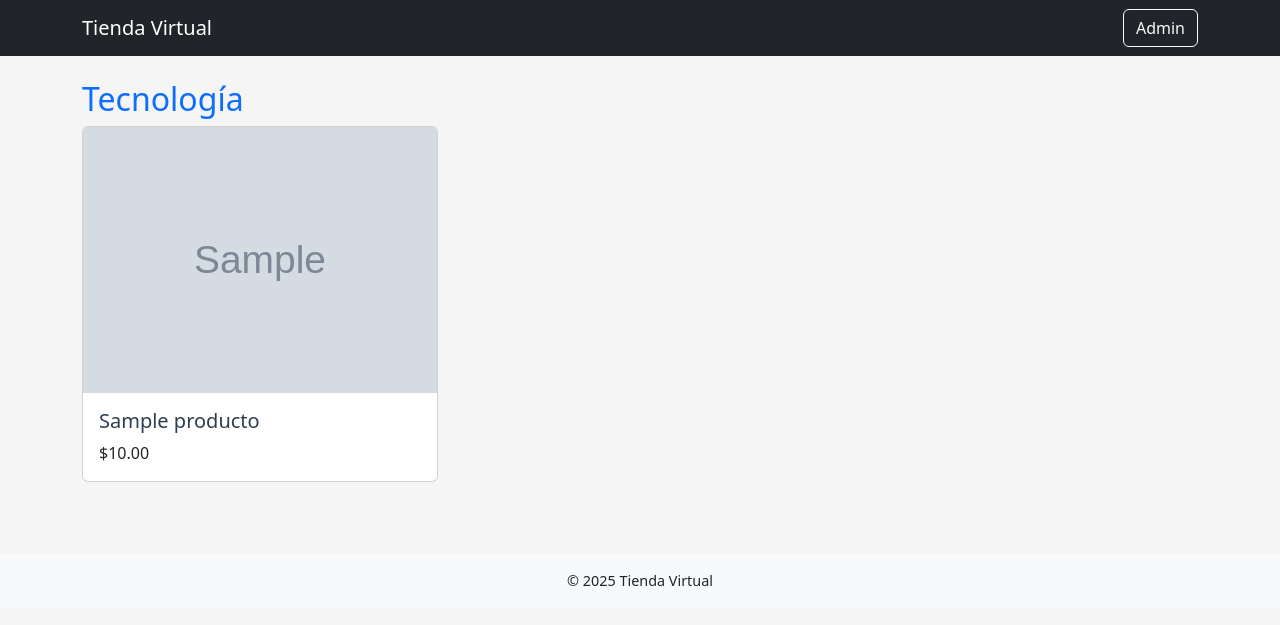
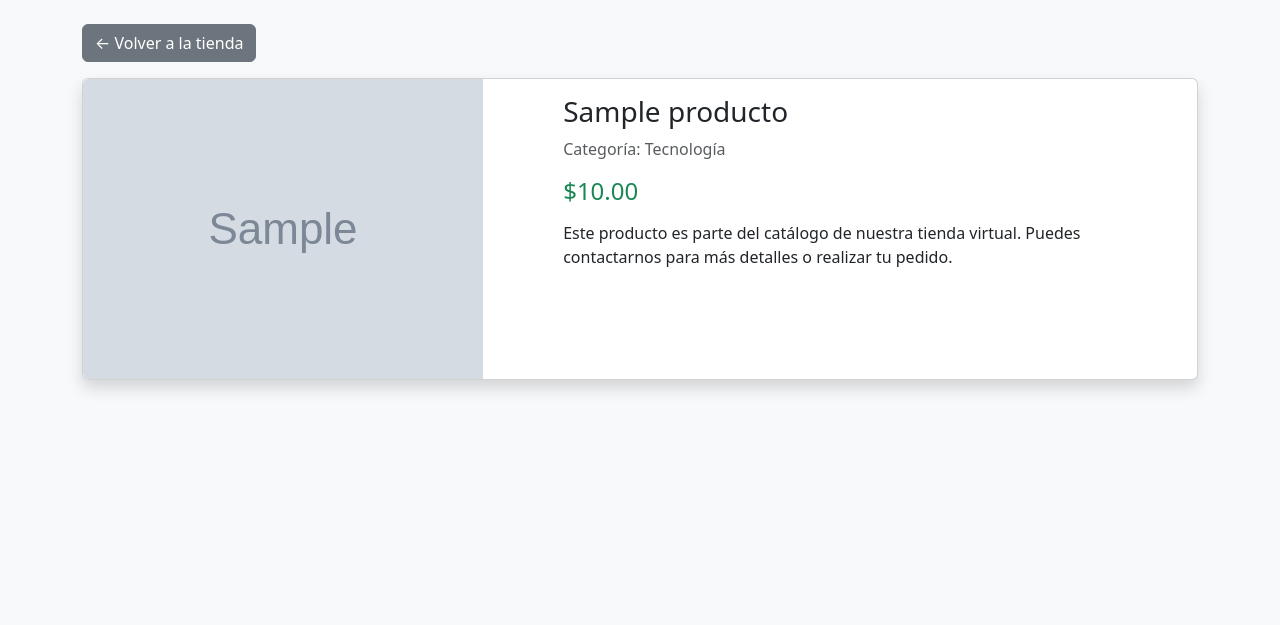
Before and after one commit to karen-codes/tienda, a PHP site: page /index.php?action=detalle&id=1 in a window 1280 px wide. Shown: the top 625 px of the page. Run offline with PHP 8.4, Linux system fonts and the light colour scheme; data comes from the database, SQL or seed files in the repository; tables that the repository leaves empty hold one stand-in row (values such as "Sample post"); grey boxes marked "Sample" are stand-in pictures.

Commit message:
Agregar detalles de producto

```diff
--- a/app/controlador.php
+++ b/app/controlador.php
@@ -1,14 +1,39 @@
 <?php
 require_once "modelo.php";
 
+class Controller
+{
+    public function inicio()
+    {
         $dao = new ProductoDAO();
         $productos = $dao->obtenerProductosPorCategoria();
 
-// Agrupar productos por categoría
+        // Agrupar por categoría
         $agrupados = [];
         foreach ($productos as $p) {
             $agrupados[$p['categoria']][] = $p;
         }
 
-// Mostrar la vista
-require_once "vista/tienda.php";
+        include "vista/tienda.php";
+    }
+
+    public function detalle($id)
+    {
+        if (!$id || !is_numeric($id)) {
+            http_response_code(400);
+            echo "ID de producto inválido.";
+            return;
+        }
+
+        $dao = new ProductoDAO();
+        $producto = $dao->obtenerPorId($id);
+
+        if (!$producto) {
+            http_response_code(404);
+            echo "Producto no encontrado.";
+            return;
+        }
+
+        include "vista/detalle.php";
+    }
+}
--- a/app/modelo.php
+++ b/app/modelo.php
@@ -19,4 +19,15 @@ class ProductoDAO
         $stmt = $this->conexion->query($sql);
         return $stmt->fetchAll(PDO::FETCH_ASSOC);
     }
+
+    public function obtenerPorId($id)
+    {
+        $sql = "SELECT p.*, c.nombre AS categoria
+            FROM productos p
+            INNER JOIN categoria c ON p.categoria_id = c.id
+            WHERE p.id = ?";
+        $stmt = $this->conexion->prepare($sql);
+        $stmt->execute([$id]);
+        return $stmt->fetch(PDO::FETCH_ASSOC);
+    }
 }
--- /dev/null
+++ b/app/vista/detalle.php
@@ -0,0 +1,35 @@
+<!DOCTYPE html>
+<html lang="es">
+<head>
+    <meta charset="UTF-8">
+    <title><?= htmlspecialchars($producto['nombre']) ?> | Tienda</title>
+    <link href="https://cdn.jsdelivr.net/npm/bootstrap@5.3.2/dist/css/bootstrap.min.css" rel="stylesheet">
+</head>
+<body class="bg-light">
+
+    <div class="container py-4">
+        <a href="index.php" class="btn btn-secondary mb-3">← Volver a la tienda</a>
+
+        <div class="card mb-4 shadow">
+            <div class="row g-0">
+                <div class="col-md-5">
+                    <?php if ($producto['foto']): ?>
+                        <img src="imagenes/<?= $producto['foto'] ?>" class="img-fluid rounded-start" alt="<?= htmlspecialchars($producto['nombre']) ?>">
+                    <?php else: ?>
+                        <div class="p-5 text-center">Sin imagen</div>
+                    <?php endif; ?>
+                </div>
+                <div class="col-md-7">
+                    <div class="card-body">
+                        <h3 class="card-title"><?= htmlspecialchars($producto['nombre']) ?></h3>
+                        <p class="text-muted">Categoría: <?= htmlspecialchars($producto['categoria']) ?></p>
+                        <h4 class="text-success">$<?= number_format($producto['precio'], 2) ?></h4>
+                        <p class="card-text mt-3">Este producto es parte del catálogo de nuestra tienda virtual. Puedes contactarnos para más detalles o realizar tu pedido.</p>
+                    </div>
+                </div>
+            </div>
+        </div>
+    </div>
+
+</body>
+</html>
--- a/app/vista/tienda.php
+++ b/app/vista/tienda.php
@@ -32,6 +32,7 @@
                             <div class="card-body">
                                 <h5 class="card-title"><?= htmlspecialchars($item['nombre']) ?></h5>
                                 <p class="card-text">$<?= number_format($item['precio'], 2) ?></p>
+                                <a href="index.php?action=detalle&id=<?= $item['id'] ?>" class="btn btn-sm btn-outline-primary">Ver más</a>
                             </div>
                         </div>
                     </div>
--- a/index.php
+++ b/index.php
@@ -1,2 +1,20 @@
 <?php
 require_once "app/controlador.php";
+
+$action = $_GET['action'] ?? 'inicio';
+
+$controller = new Controller();
+
+switch ($action) {
+    case 'inicio':
+        $controller->inicio();
+        break;
+    case 'detalle':
+        $id = $_GET['id'] ?? null;
+        $controller->detalle($id);
+        break;
+    default:
+        http_response_code(404);
+        echo "Página no encontrada.";
+        break;
+}
```
Also changed, not shown: admin/controlador/ProductoController.php (+0 -7 lines). Lines whose indentation alone changed are shown as unchanged.
